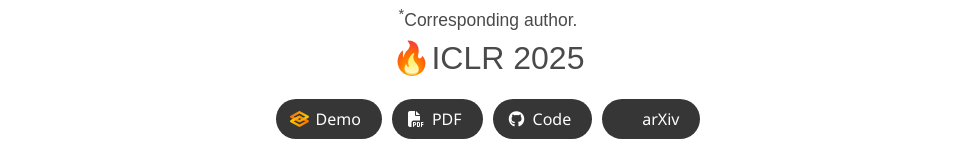
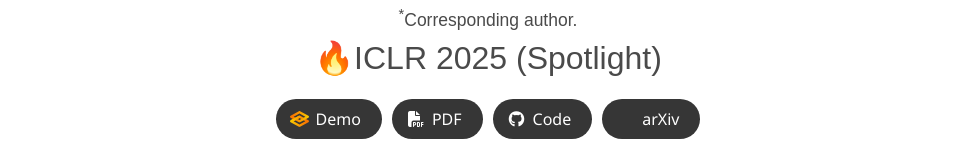
Before and after one commit to byliutao/1Prompt1Story.github.io, a plain HTML site: page index.html in a window 1280 px wide. Shown: the part 389-530 px from the top of the page, without its empty margins (152-1109 px from the left). Drawn offline with nearby package versions, Linux system fonts and the light colour scheme; some icons are missing; a web font is replaced by a local one.

Commit message:
Update index.html

```diff
--- a/index.html
+++ b/index.html
@@ -71,7 +71,7 @@
                     <span class="corresponding author"><small><br><sup>*</sup>Corresponding author.</small></span>
                   </div>
                   <div class="is-size-3 publication-authors">
-                    <span class="author-block">🔥ICLR 2025</span>
+                    <span class="author-block">🔥ICLR 2025 (Spotlight)</span>
                   </div>
                   <div class="column has-text-centered">
                     <div class="publication-links" style="display: flex; flex-wrap: nowrap; justify-content: center;">
```
